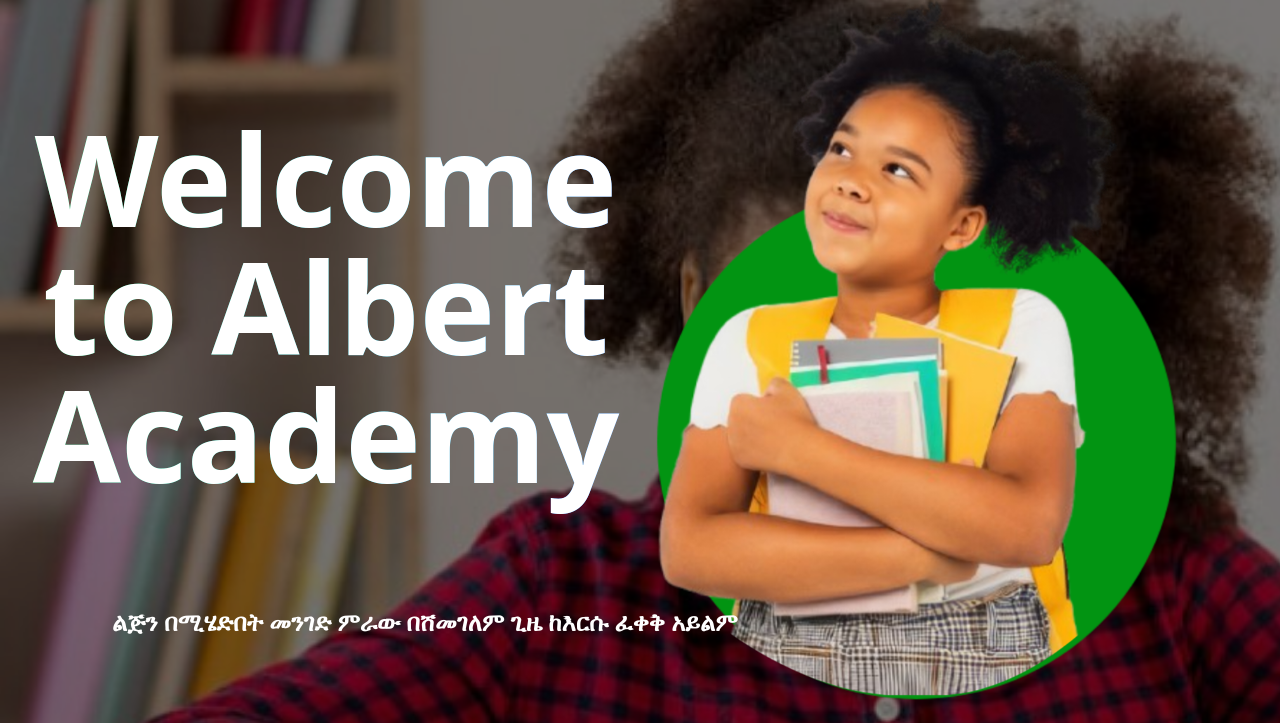
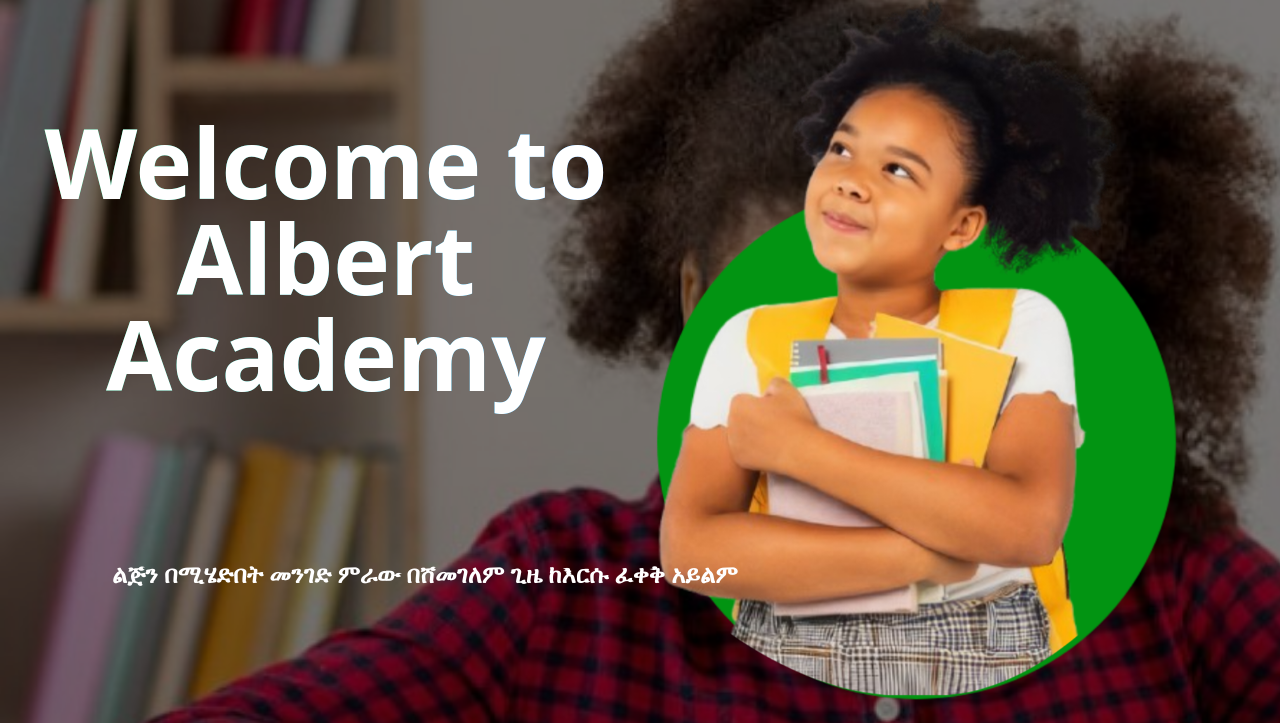
Before and after one commit to bekicoder/ALBERT-ACADEMY, a website: page views/index.html in a window 1280 px wide. Shown: the part 78-801 px from the top of the page. Drawn offline with nearby package versions, Linux system fonts and the light colour scheme.

Commit message:
fixed home text-size

```diff
--- a/views/index.html
+++ b/views/index.html
@@ -112,7 +112,7 @@
 
 
   <div class="bg-[url(/images/Girl3.png)] bg-no-repeat h-[640px] md:bg-right md:h-[720px] md:bg-contain bg-no-repeat bg-cover w-screen flex flex-row flex-wrap">
-  <h1 class="text-5xl ml-3 b-amber-500 m-0 p-0 mt-36 md:mt-32 font-extrabold mr-[50%]  md:text-9xl text-center bg-gradient-to-r from-green-500 to-blue-500 bg-clip-text md:text-white text-transparent">Welcome to Albert Academy
+  <h1 class="text-5xl ml-3 b-amber-500 m-0 p-0 mt-36 md:mt-32 font-extrabold mr-[50%]  md:text-8xl text-center bg-gradient-to-r from-green-500 to-blue-500 bg-clip-text md:text-white text-transparent">Welcome to Albert Academy
   </h1>
 <p class="md:text-2xl text-xl text-white font-extrabold mt-[15rem]  ml-5 md:text-center md:mt-10 md:ml-28">ልጅን በሚሄድበት መንገድ ምራው በሸመገለም ጊዜ ከእርሱ ፈቀቅ አይልም </p>
 
```
